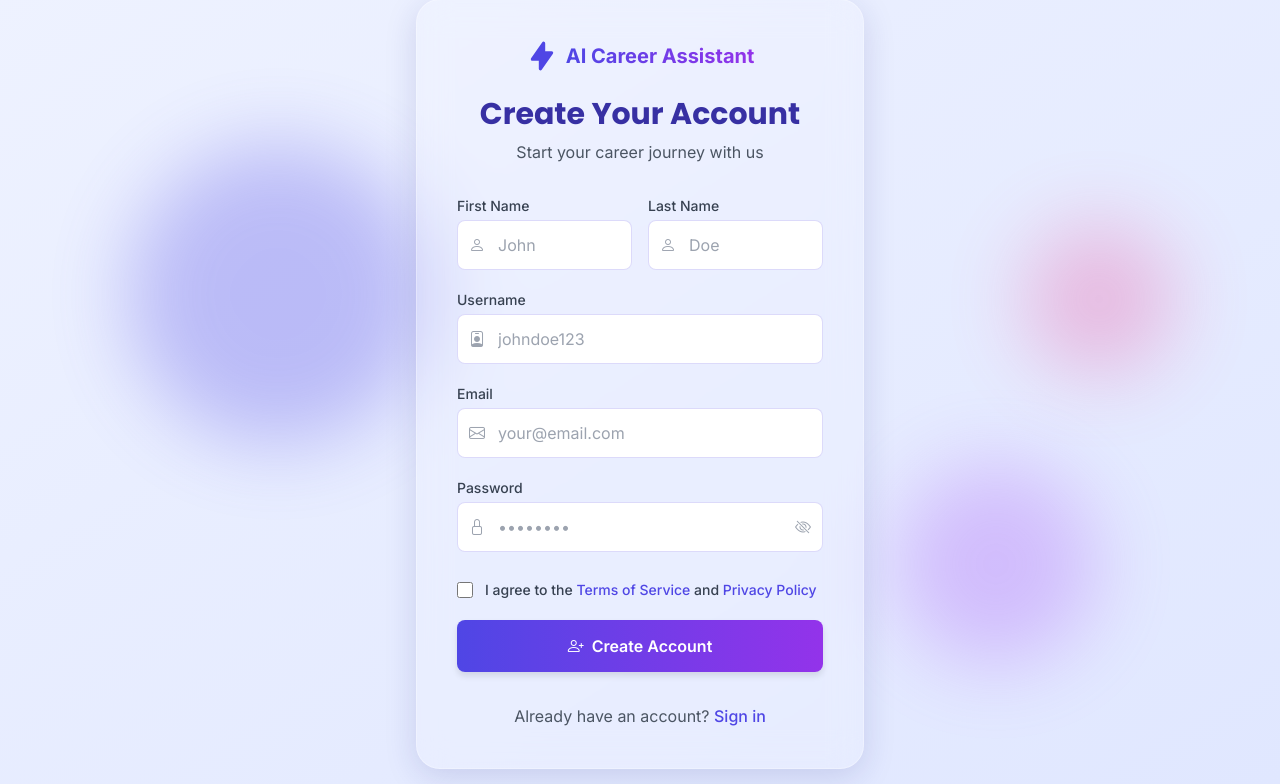
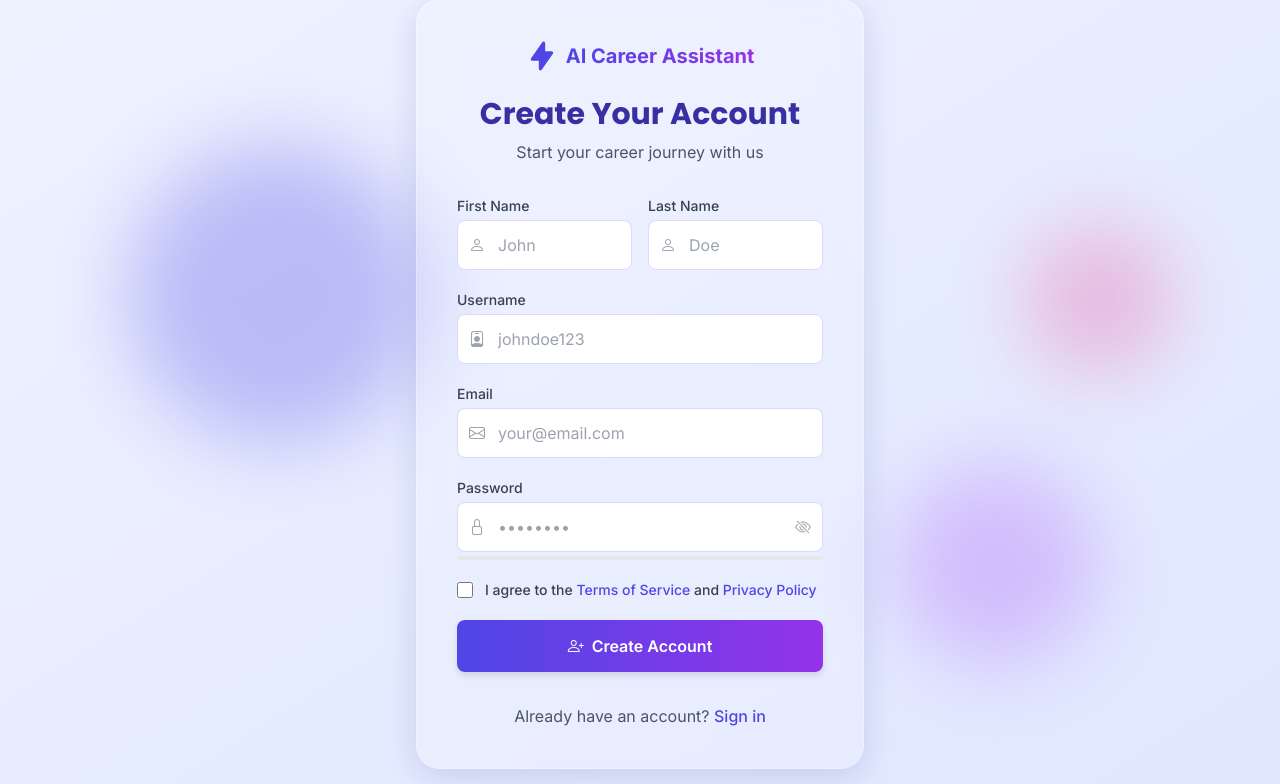
Before and after one commit to abdullaharshado99/Resume-Gap-Analyzer, a Flask app: page /signup in a window 1280 px wide. Shown: the part 16-800 px from the top of the page. Run offline with Flask 3, Linux system fonts and the light colour scheme; some libraries are stand-ins or nearby versions.

Commit message:
updated password check bar with labels.

```diff
--- a/templates/sign_up.html
+++ b/templates/sign_up.html
@@ -284,9 +284,14 @@
             <i class="bi bi-eye-slash text-gray-400 hover:text-gray-600 cursor-pointer transition"></i>
           </button>
         </div>
-        <div class="flex mt-1">
-          <div id="password-strength" class="password-strength strength-0 rounded-full"></div>
+
+        <div class="mt-1">
+          <div class="w-full h-1 bg-gray-200 rounded-full">
+            <div id="password-strength" class="h-full rounded-full transition-all duration-300"></div>
+          </div>
+          <div id="strength-label" class="text-sm mt-1 text-gray-600"></div>
         </div>
+
       </div>
 
       <div class="flex items-start">
@@ -325,29 +330,29 @@
       eyeIcon.classList.toggle('bi-eye-slash');
     });
 
-    // Password strength checker
     function checkPasswordStrength(password) {
       const strengthBar = document.getElementById('password-strength');
+      const label = document.getElementById('strength-label');
       let strength = 0;
 
-      // Check password length
       if (password.length >= 8) strength++;
+      if (/[a-z]/.test(password) && /[A-Z]/.test(password)) strength++;
+      if (/\d/.test(password)) strength++;
+      if (/[^A-Za-z0-9]/.test(password)) strength++;
       if (password.length >= 12) strength++;
 
-      // Check for mixed case
-      if (/[a-z]/.test(password) && /[A-Z]/.test(password)) strength++;
+      const strengths = [
+        { width: '20%', color: 'bg-red-500', label: 'Very Weak' },
+        { width: '40%', color: 'bg-orange-500', label: 'Weak' },
+        { width: '60%', color: 'bg-yellow-500', label: 'Moderate' },
+        { width: '80%', color: 'bg-blue-500', label: 'Strong' },
+        { width: '100%', color: 'bg-green-500', label: 'Very Strong' }
+      ];
 
-      // Check for numbers
-      if (/\d/.test(password)) strength++;
-
-      // Check for special chars
-      if (/[^A-Za-z0-9]/.test(password)) strength++;
-
-      // Limit strength to 4
-      strength = Math.min(strength, 4);
-
-      // Update strength bar
-      strengthBar.className = 'password-strength strength-' + strength + ' rounded-full';
+      const level = strengths[strength] || strengths[0];
+      strengthBar.className = `${level.color} h-full rounded-full transition-all duration-300`;
+      strengthBar.style.width = level.width;
+      label.textContent = level.label;
     }
 
     // Auto-dismiss flash messages after 5 seconds
```
